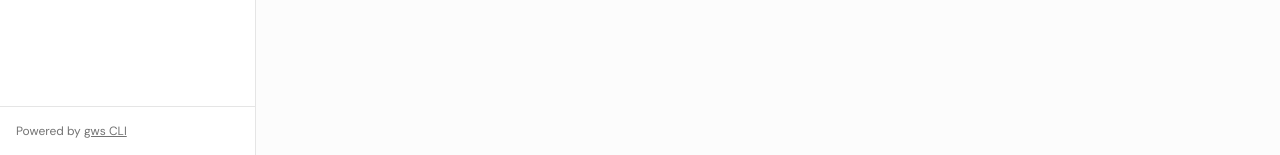
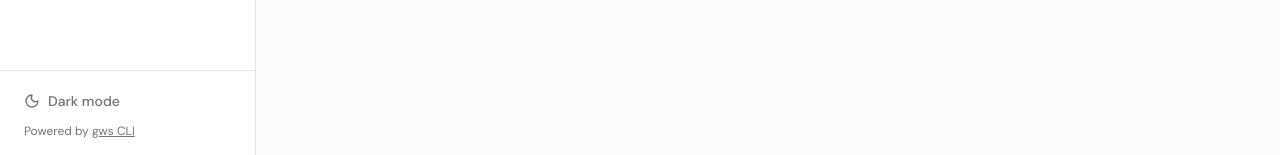
Before and after one commit to Michael-Civitillo/google-workspace-ai-toolbox, a Next.js app: page /email-transfer in a window 1280 px wide. Shown: the part 645-800 px from the top of the page. Built offline with nearby package versions, Linux system fonts and the light colour scheme.

Commit message:
feat: add dark mode with sidebar toggle and system preference detection

```diff
--- a/src/app/layout.tsx
+++ b/src/app/layout.tsx
@@ -2,6 +2,7 @@ import type { Metadata } from "next";
 import { DM_Sans, JetBrains_Mono } from "next/font/google";
 import { TooltipProvider } from "@/components/ui/tooltip";
 import { Sidebar } from "@/components/sidebar";
+import { ThemeProvider } from "@/components/theme-provider";
 import "./globals.css";
 
 const dmSans = DM_Sans({
@@ -30,13 +31,23 @@ export default function RootLayout({
       lang="en"
       className={`${dmSans.variable} ${jetbrainsMono.variable} h-full antialiased`}
     >
+      <head>
+        {/* Apply theme before first paint to avoid flash */}
+        <script
+          dangerouslySetInnerHTML={{
+            __html: `(function(){var t=localStorage.getItem('theme');var d=window.matchMedia('(prefers-color-scheme: dark)').matches;if(t==='dark'||(t===null&&d))document.documentElement.classList.add('dark');})()`,
+          }}
+        />
+      </head>
       <body className="min-h-full flex">
+        <ThemeProvider>
           <TooltipProvider>
             <Sidebar />
             <main className="flex-1 ml-64 bg-muted/30 min-h-screen">
               <div className="p-8">{children}</div>
             </main>
           </TooltipProvider>
+        </ThemeProvider>
       </body>
     </html>
   );
--- a/src/components/sidebar.tsx
+++ b/src/components/sidebar.tsx
@@ -17,6 +17,7 @@ import {
 } from "lucide-react";
 import { cn } from "@/lib/utils";
 import { TenantSwitcher } from "./tenant-switcher";
+import { ThemeToggle } from "./theme-toggle";
 
 const navigation = [
   {
@@ -129,8 +130,9 @@ export function Sidebar() {
         })}
       </nav>
 
-      <div className="p-4 border-t border-border">
-        <p className="text-xs text-muted-foreground">
+      <div className="p-3 border-t border-border space-y-1">
+        <ThemeToggle />
+        <p className="text-xs text-muted-foreground px-3 pb-1">
           Powered by{" "}
           <a
             href="https://github.com/googleworkspace/cli"
--- /dev/null
+++ b/src/components/theme-provider.tsx
@@ -0,0 +1,48 @@
+"use client";
+
+import { createContext, useContext, useEffect, useState } from "react";
+
+type Theme = "light" | "dark";
+
+interface ThemeContextValue {
+  theme: Theme;
+  toggle: () => void;
+}
+
+const ThemeContext = createContext<ThemeContextValue>({
+  theme: "light",
+  toggle: () => {},
+});
+
+export function useTheme() {
+  return useContext(ThemeContext);
+}
+
+export function ThemeProvider({ children }: { children: React.ReactNode }) {
+  const [theme, setTheme] = useState<Theme>("light");
+
+  useEffect(() => {
+    const stored = localStorage.getItem("theme") as Theme | null;
+    const preferred = window.matchMedia("(prefers-color-scheme: dark)").matches
+      ? "dark"
+      : "light";
+    const initial = stored ?? preferred;
+    setTheme(initial);
+    document.documentElement.classList.toggle("dark", initial === "dark");
+  }, []);
+
+  function toggle() {
+    setTheme((prev) => {
+      const next = prev === "light" ? "dark" : "light";
+      localStorage.setItem("theme", next);
+      document.documentElement.classList.toggle("dark", next === "dark");
+      return next;
+    });
+  }
+
+  return (
+    <ThemeContext.Provider value={{ theme, toggle }}>
+      {children}
+    </ThemeContext.Provider>
+  );
+}
--- /dev/null
+++ b/src/components/theme-toggle.tsx
@@ -0,0 +1,27 @@
+"use client";
+
+import { Moon, Sun } from "lucide-react";
+import { useTheme } from "./theme-provider";
+import { cn } from "@/lib/utils";
+
+export function ThemeToggle() {
+  const { theme, toggle } = useTheme();
+
+  return (
+    <button
+      onClick={toggle}
+      title={theme === "dark" ? "Switch to light mode" : "Switch to dark mode"}
+      className={cn(
+        "flex items-center gap-2 w-full px-3 py-2 rounded-lg text-sm font-medium transition-colors",
+        "text-muted-foreground hover:bg-muted hover:text-foreground"
+      )}
+    >
+      {theme === "dark" ? (
+        <Sun className="h-4 w-4" />
+      ) : (
+        <Moon className="h-4 w-4" />
+      )}
+      {theme === "dark" ? "Light mode" : "Dark mode"}
+    </button>
+  );
+}
```
Lines whose indentation alone changed are shown as unchanged.
